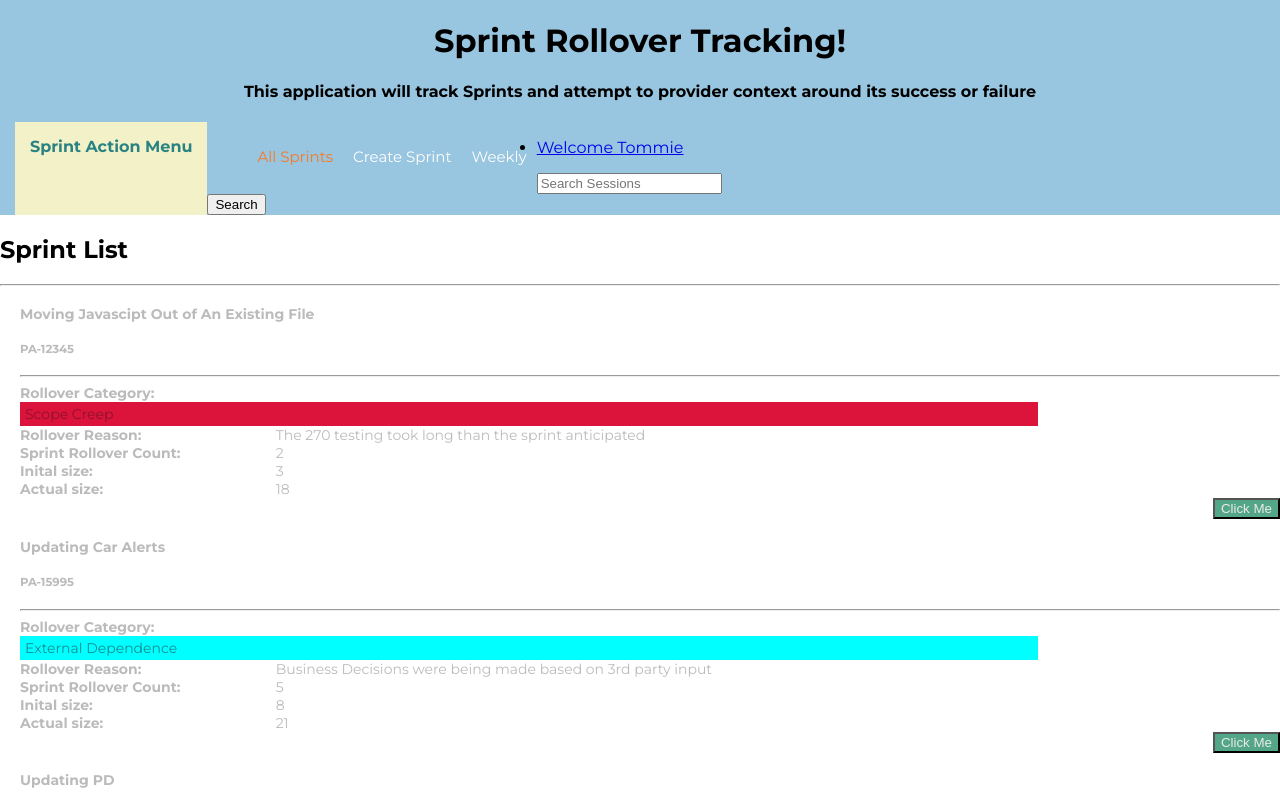
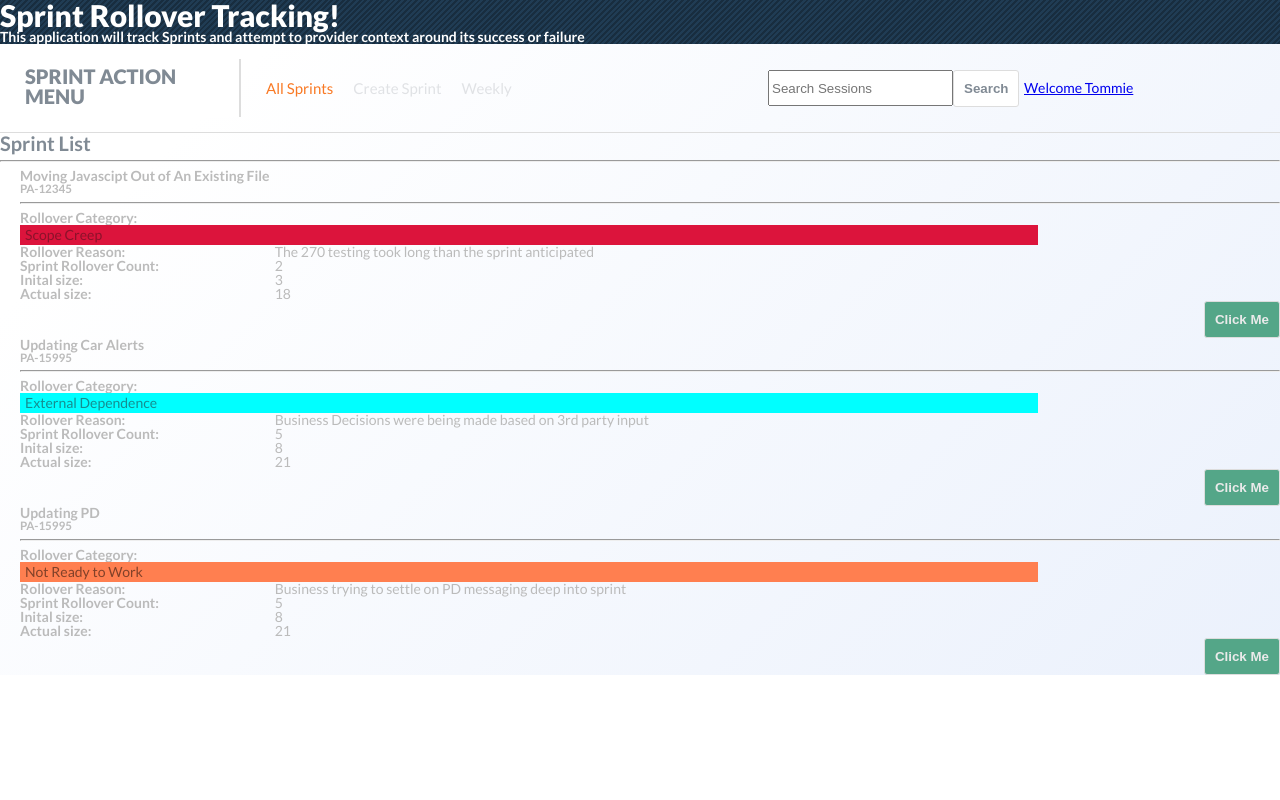
Before and after one commit to Praimen/sprint-rollover-tracker, an Angular app: page /sprints in a window 1280 px wide. Shown: the top 800 px of the page. Built offline with nearby package versions, Linux system fonts and the light colour scheme.

Commit message:
grid testing and added untested font awesome

```diff
--- a/package.json
+++ b/package.json
@@ -20,6 +20,9 @@
     "@angular/platform-browser": "7.1.2",
     "@angular/platform-browser-dynamic": "7.1.2",
     "@angular/router": "7.1.2",
+    "@fortawesome/angular-fontawesome": "^0.3.0",
+    "@fortawesome/fontawesome-svg-core": "^1.2.19",
+    "@fortawesome/free-solid-svg-icons": "^5.9.0",
     "core-js": "2.5.4",
     "ngf-bootstrap": "0.0.5",
     "rxjs": "6.3.3",
--- a/src/app/app.component.html
+++ b/src/app/app.component.html
@@ -1,11 +1,16 @@
 <!--The content below is only a placeholder and can be replaced.-->
+<div id="animatedBackground">
+
+
 <header>
-  <div style="text-align:center">
-  <h1>{{ title }}! </h1>
-  <h4>This application will track Sprints and attempt to provider context around its success or failure </h4>
-</div>
+  <div id="app-title">
+    <h1>{{ title }}! </h1>
+    <h4>This application will track Sprints and attempt to provider context around its success or failure </h4>
+  </div>
 
   <nav-menu></nav-menu>
 </header>
 
 <router-outlet></router-outlet>
+
+</div>
--- a/src/app/nav/nav-menu.template.html
+++ b/src/app/nav/nav-menu.template.html
@@ -1,10 +1,9 @@
 <nav class="navbar navbar-default">
     <div class="container-fluid">
         <div class="navbar-header">
-            <a class="navbar-brand">Sprint Action Menu</a>
+            <h2 class="navbar-brand">Sprint Action Menu</h2>
         </div>
 
-        <div class="collapse navbar-collapse ">
         <ul class="nav navbar-nav navbar-menu">
             <li>
                 <a [routerLink]="['/sprints']" routerLinkActive="menu-active"
@@ -15,7 +14,7 @@
                    [routerLinkActiveOptions]="{exact:true}">Create Sprint</a>
             </li>
             <li class="dropdown">
-                    <a  class="dropdown-toggle" data-toggle="dropdown">
+                <a class="dropdown-toggle" data-toggle="dropdown">
                     Weekly
                     <span class="caret"></span>
                 </a>
@@ -29,14 +28,7 @@
                 </ul>
             </li>
         </ul>
-            <div class="navbar-profile  ">
-                <ul class="nav ">
-                    <li>
-                        <a [routerLink]="['user/profile']">Welcome Tommie</a>
-                    </li>
-                </ul>
-            </div>
-            <form id="searchForm" class="navbar-form navba-search ">
+        <form id="search-form" class="navbar-form navbar-search ">
             <div class="form-group">
                 <input type="text" class="form-control" placeholder="Search Sessions">
             </div>
@@ -44,6 +36,14 @@
                 Search
             </button>
         </form>
-        </div>
+
+        <ul class="nav navbar-profile">
+            <li>
+                <a [routerLink]="['user/profile']">Welcome Tommie</a>
+            </li>
+        </ul>
+
+
+
     </div>
 </nav>
--- a/src/styles.less
+++ b/src/styles.less
@@ -1,54 +1,238 @@
 /* You can add global styles to this file, and also import other style files */
-@import (css) url(https://fonts.googleapis.com/css?family=Montserrat:400,700);
+/*@import (css) url(https://fonts.googleapis.com/css?family=Montserrat:400,700);*/
+@import (css) url(https://fonts.googleapis.com/css?family=Lato:400,700,900);
+
+/* http://meyerweb.com/eric/tools/css/reset/
+   v2.0 | 20110126
+   License: none (public domain)
+*/
+
+html, body, div, span, applet, object, iframe,
+h1, h2, h3, h4, h5, h6, p, blockquote, pre,
+a, abbr, acronym, address, big, cite, code,
+del, dfn, em, img, ins, kbd, q, s, samp,
+small, strike, strong, sub, sup, tt, var,
+b, u, i, center,
+dl, dt, dd, ol, ul, li,
+fieldset, form, label, legend,
+table, caption, tbody, tfoot, thead, tr, th, td,
+article, aside, canvas, details, embed,
+figure, figcaption, footer, header, hgroup,
+menu, nav, output, ruby, section, summary,
+time, mark, audio, video {
+  margin: 0;
+  padding: 0;
+  border: 0;
+
+}
+
+/* HTML5 display-role reset for older browsers */
+article, aside, details, figcaption, figure,
+footer, header, hgroup, menu, nav, section {
+  display: block;
+}
+
+body {
+  line-height: 1;
+}
+
+ol, ul {
+  list-style: none;
+}
+
+blockquote, q {
+  quotes: none;
+}
+
+blockquote:before, blockquote:after,
+q:before, q:after {
+  content: '';
+  content: none;
+}
+
+table {
+  border-collapse: collapse;
+  border-spacing: 0;
+}
+
+/*********** CSS RESET ******************/
+
+html{
+  font-size: 62.5%;
+}
 body{
-
+  height: 100%;
   display: grid;
   margin:0;
   padding:0;
-  font-family:'Montserrat',sans-serif;
+/*  font-family:'Montserrat',sans-serif;*/
+  font-family: 'Lato', sans-serif;
+  font-size: 1.4rem;
+  color: #808a94;
 
 }
+h1,h2,h3,h4,h5,{
+  margin:0;
+  padding:0;
+}
+
+h1{
+  font-family: 'Lato', sans-serif;
+  font-size: 3.0rem;
+  font-weight: 900;
+}
+
+
+h2 {
+  font-family: 'Lato', sans-serif;
+  font-size: 2.0rem;
+  font-weight: 700;
+}
+
+h3 {
+  font-family: 'Lato', sans-serif;
+  font-size: 1.6rem;
+  font-weight: 700;
+}
+
+
+button{
+  background-color: #fff;
+  color: #808A94;
+  padding: 10px;
+  border-radius: 3px;
+  box-shadow: none;
+  border: 1px solid #ddd;
+  font-weight: bold;
+
+  &.blue{
+    color: #ffffff;
+    background-color: #2B95FD;
+    border: 1px solid #2070be;
+  }
+
+  &.green {
+    color: #ffffff;
+    background-color: #7cb746;
+    border: 1px solid #5d8934;
+  }
+
+  &.gray {
+    color: #808a94;
+    background-color: #eee;
+    border: 1px solid #ddd;
+  }
+
+
+  &.lrg{
+    height:6.0rem;
+    font-size: 1.4rem;
+
+  }
+
+  &.med {
+    height: 4.5rem;
+    font-size: 1.2rem;
+
+  }
+
+  &.sml {
+    height: 3.0rem;
+    font-size:1.2rem;
+
+  }
+}
+
+#app-title{
+
+  color: #fff;
+
+  background: repeating-linear-gradient(
+          135deg,
+          #203c54,
+          #203c54 2px,
+          #182d3f 2px,
+          #182d3f 4px,
+
+
+
+  );
+}
+
+#animatedBackground {
+  width: 100%;
+  height: 100%;
+  /*background-color: #b8c6db;
+  background-image: linear-gradient(305deg, rgb(224, 226, 229) 0%, #fafcff 44%);*/
+
+
+  background-color: #ffffff;
+  background-image: linear-gradient(315deg, #ebf1fc 0%, #ffffff 84%);
+
+  /*background-color: #ffffff;
+  background-image: radial-gradient(#ffffff 0%, #f0f7f9 84%);*/
+}
+
+
+
 header{
 
-  display: grid;
-  background-color: #98c5df;
+
+
 
 
   nav{
+    border-bottom: 1px solid #ddd;
     .container-fluid{
       display: grid;
-      grid-template-columns: [nav-start] fit-content(20%) [nav-menu-start] auto [nav-menu-end] auto [nav-end];
+      grid-template-columns:
+        [nav-start] fit-content(20%)
+        [nav-menu-start] 40%
+        [nav-search-start] 20%
+        [nav-profile-start] auto;
+
     }
 
+
+
     .navbar-header{
-      padding:15px;
-      margin-left:15px;
-      background-color: #F3F1C7;
-      color: #298383;
-      text-align: center;
+      margin:15px;
+      background-color: #ffffff;
+      color: #808a94;
+      border-right: 2px solid #ddd;
       font-weight:bold;
-      display: inline-block;
+
+
+      h2{
+        text-transform: uppercase;
+        padding: 7px 20px 11px 10px;
+        font-weight: 900;
+      }
 
     }
-    .navbar-right{
+    /*.navbar-right{
       float: right;
-    }
+    }*/
 
     ul.navbar-menu{
+
+      grid-column-start: nav-menu-start;
+      grid-column-end: span nav-search-start;
+      align-self: center;
       a{
         text-decoration: none;
       }
 
       list-style-type: none;
-      float: left;
+
 
       & > li{
         display: inline-block;
-        vertical-align: top;
-        color: #ffffff;
+
+        color: #e0e2e5;
         padding:10px;
         a{
-          color: #ffffff;
+          color: #e0e2e5;
         }
 
         ul.dropdown-menu {
@@ -61,16 +245,34 @@ header{
           }
         }
 
+      }
+
+    }
+
+    ul.navbar-profile {
+      grid-column-start: nav-profile-start;
+      align-self: center;
+      margin:0;
+      padding:0;
+    }
+
+    #search-form {
+
+      grid-column-start: nav-search-start;
+      align-self: center;
+      margin: 0;
+      padding: 0;
+
+      .form-group{
+        display: inline-block;
+      }
+
+      .form-control{
+        height: 30px;
 
       }
 
     }
 
-    .navbar-profile {
-      grid-column-start: nav-menu-end;
-      grid-column-end: span nav-end;
-
-    }
-
   }
 }
```
Also changed, not shown: 1 other file (tests, documents, lock files or other folders). Lines whose indentation alone changed are shown as unchanged.
